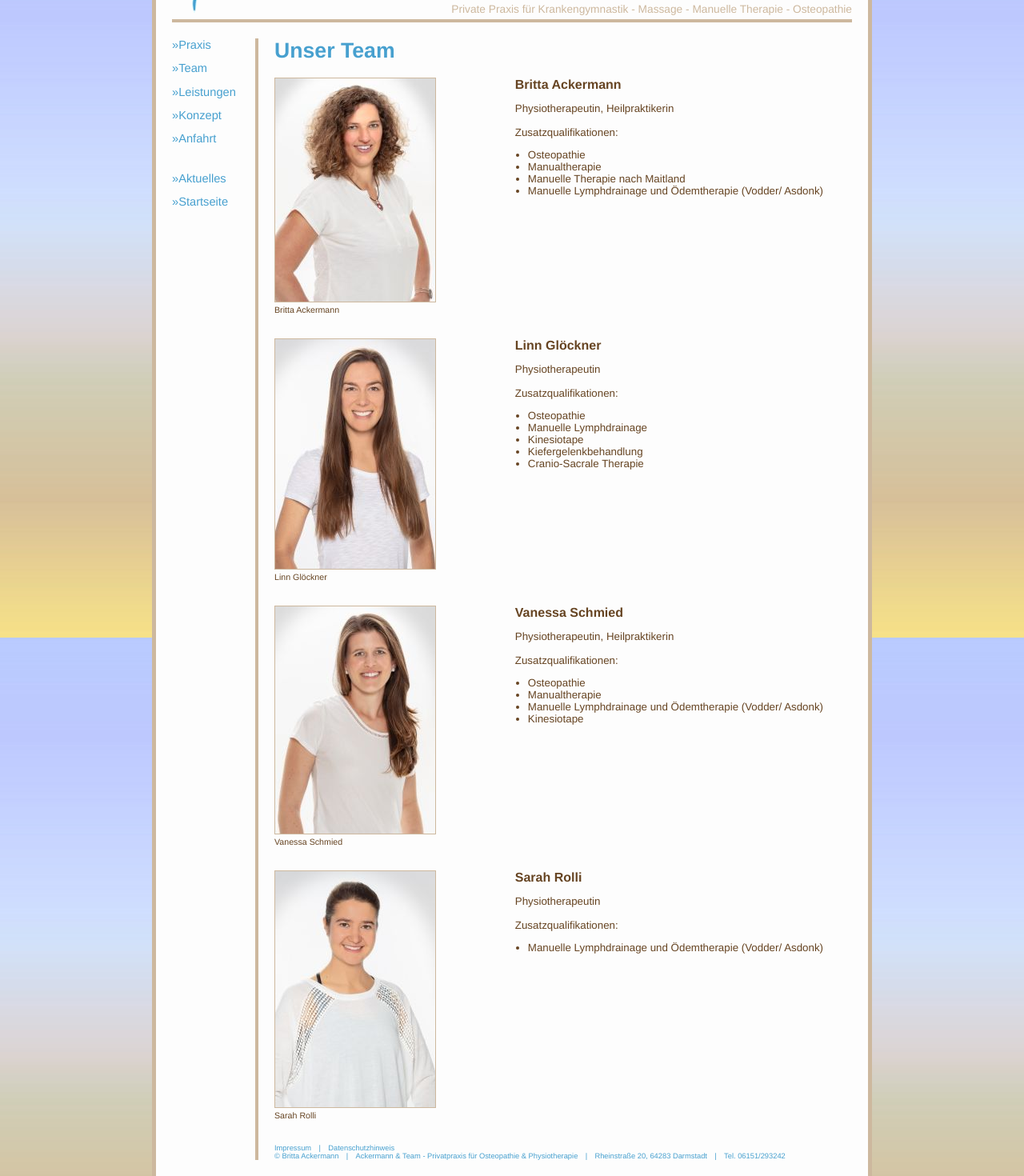
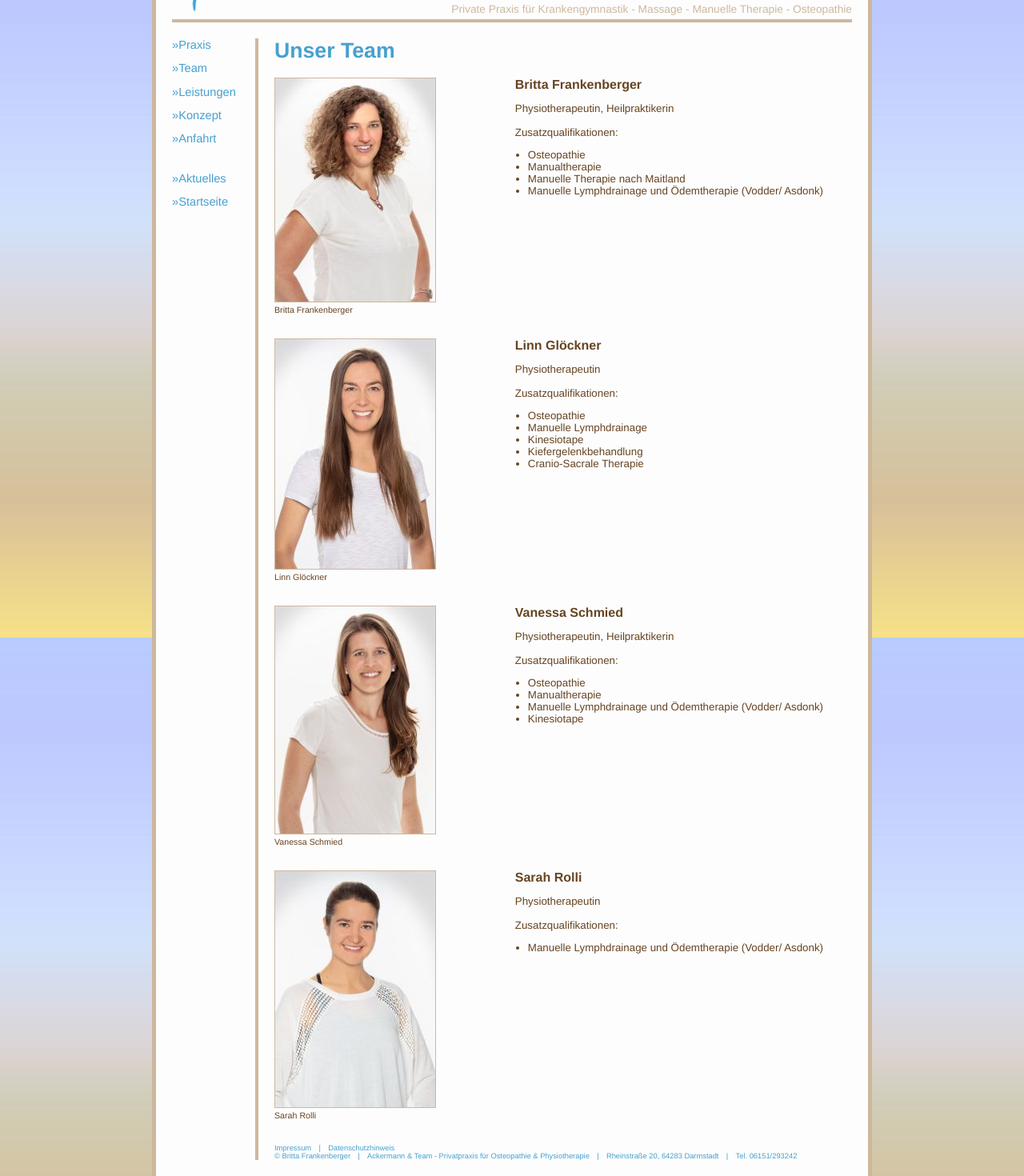
Before and after one commit to ackermann-physio/ackermann-physio, a Next.js app: page /team in a window 1280 px wide. Shown: the part 103-1573 px from the top of the page at 80% size. Built offline with nearby package versions, Linux system fonts and the light colour scheme.

Commit message:
Renamed Ackermann to Frankenberger

```diff
--- a/components/layout.js
+++ b/components/layout.js
@@ -31,7 +31,7 @@ export default function Button({ children, ...pageProps })  {
               <a>Datenschutzhinweis</a>
             </Link>
             <br />
-            © Britta Ackermann
+            © Britta Frankenberger
             <span className={styles.spacer} />
             Ackermann & Team - Privatpraxis für Osteopathie & Physiotherapie
             <span className={styles.spacer} />
--- a/pages/anfahrt.js
+++ b/pages/anfahrt.js
@@ -14,7 +14,7 @@ export default function About() {
                Ackermann & Team <br />
                Privatpraxis für Osteopathie & Physiotherapie <br />
              </span>
-             Inh. Britta Ackermann <br />
+             Inh. Britta Frankenberger <br />
              <br />
              Rheinstraße 20 <br />
              64283 Darmstadt <br />
@@ -33,7 +33,7 @@ export default function About() {
            </div>
            <div className={content.img}>
              <img src="/img/physiotherapie_anfahrt.jpg" />
-             <span className={content.subtitle}>Bild: © Britta Ackermann</span>
+             <span className={content.subtitle}>Bild: © Britta Frankenberger</span>
            </div>
         </div>
     </Layout>
--- a/pages/impressum.js
+++ b/pages/impressum.js
@@ -17,7 +17,7 @@ export default function About() {
             Ackermann & Team <br />
             Privatpraxis für Osteopathie & Physiotherapie <br />
           </span>
-          Inh. Britta Ackermann <br />
+          Inh. Britta Frankenberger <br />
           Rheinstraße 20 <br />
           64283 Darmstadt <br />
           <span className={util.bold}>
@@ -31,7 +31,7 @@ export default function About() {
 
           <h2>Inhaltlich verantwortlich gemäß § 6 MDStV:</h2>
           <span className={util.bold}>
-            Britta Ackermann (Heilpraktikerin, Physiotherapeutin) <br />
+            Britta Frankenberger (Heilpraktikerin, Physiotherapeutin) <br />
           </span>
           Rheinstraße 20 <br />
           64283 Darmstadt <br />
@@ -44,7 +44,7 @@ export default function About() {
             Umsatzsteuer-Identifikationsnummer gemäß §27 a Umsatzsteuergesetz: 63 770 582 417 <br />
             Die Berufsbezeichnung lautet Heilpraktikerin ohne Approbation (Deutschland). Verliehen durch den Kreisausschuss des Kreises Groß Gerau, Wilhelm-Slipp-Straße 4, 64521 Groß-Gerau, Deutschland <br />
             Die berufsrechtliche Regelung bildet §1 des Heilpraktikergesetzes vom 17.02.1939 und §3 der 1. Durchführungsverordnung zum HP Gesetz vom 18.02.1939, in der derzeit gültigen Fassung <br />
-            Inhaltlich Verantwortlicher gemäß § 10 Absatz 3 MDStV: Britta Ackermann <br />
+            Inhaltlich Verantwortlicher gemäß § 10 Absatz 3 MDStV: Britta Frankenberger <br />
             Aufsichtsbehörde: Gesundheitsamt Darmstadt, Niersteiner Straße 3, 64295 Darmstadt
           </p>
           <br />
--- a/pages/praxis.js
+++ b/pages/praxis.js
@@ -17,7 +17,7 @@ export default function About() {
           <h2>So können Sie uns erreichen</h2>
           Ackermann & Team <br />
           Privatpraxis für Osteopathie & Physiotherapie <br />
-          Inh. Britta Ackermann <br />
+          Inh. Britta Frankenberger <br />
           <br />
           Rheinstraße 20 <br />
           64283 Darmstadt <br />
--- a/pages/team.js
+++ b/pages/team.js
@@ -12,10 +12,10 @@ export default function About() {
       <div className={content.wrapper}>
         <div className={content.img}>
           <img src="/img/physiotherapie_backermann2019.jpg" />
-          <span className={content.subtitle}>Britta Ackermann</span>
+          <span className={content.subtitle}>Britta Frankenberger</span>
         </div>
         <div className={content.text}>
-          <h2>Britta Ackermann</h2>
+          <h2>Britta Frankenberger</h2>
           Physiotherapeutin, Heilpraktikerin <br />
           <br />
           Zusatzqualifikationen:
```
